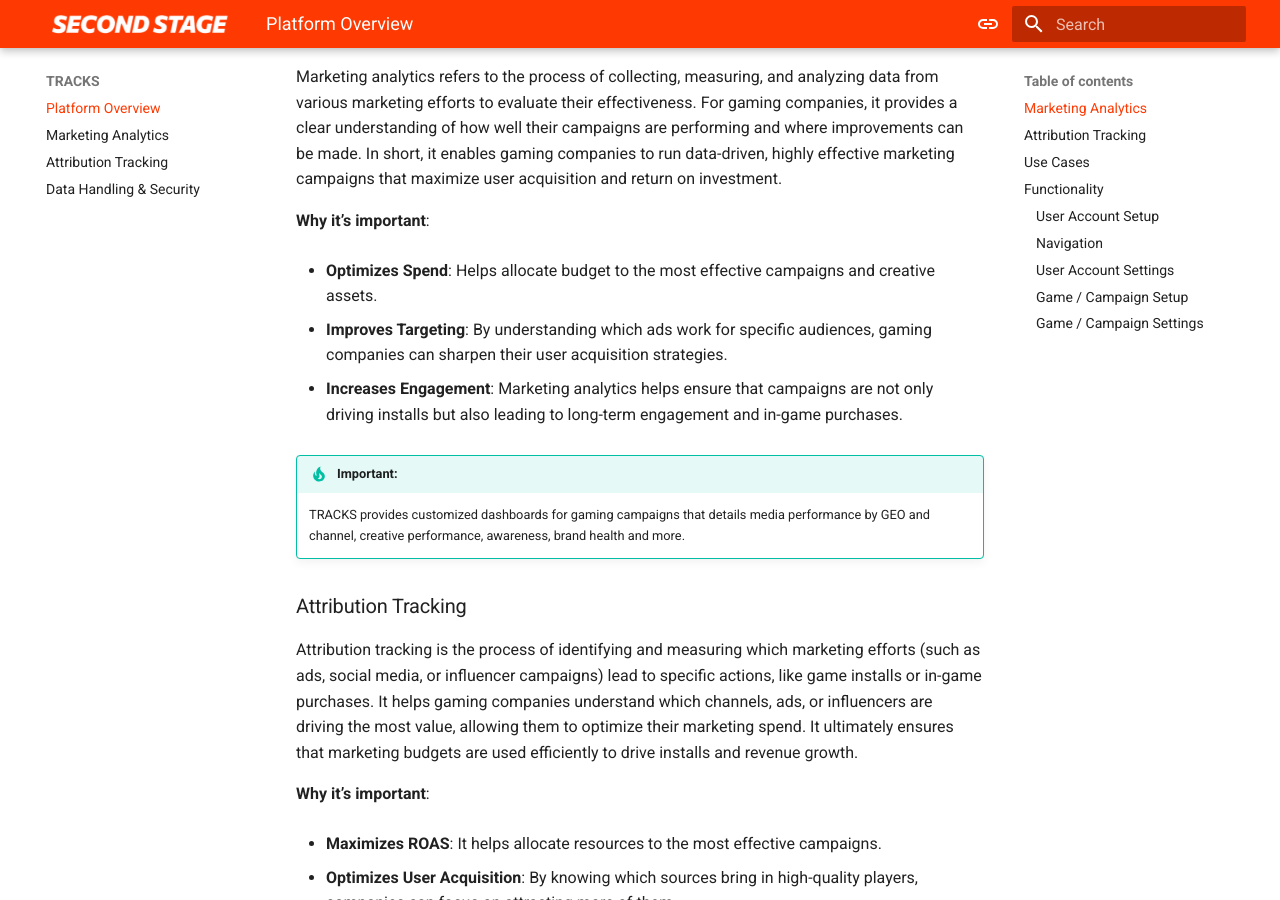
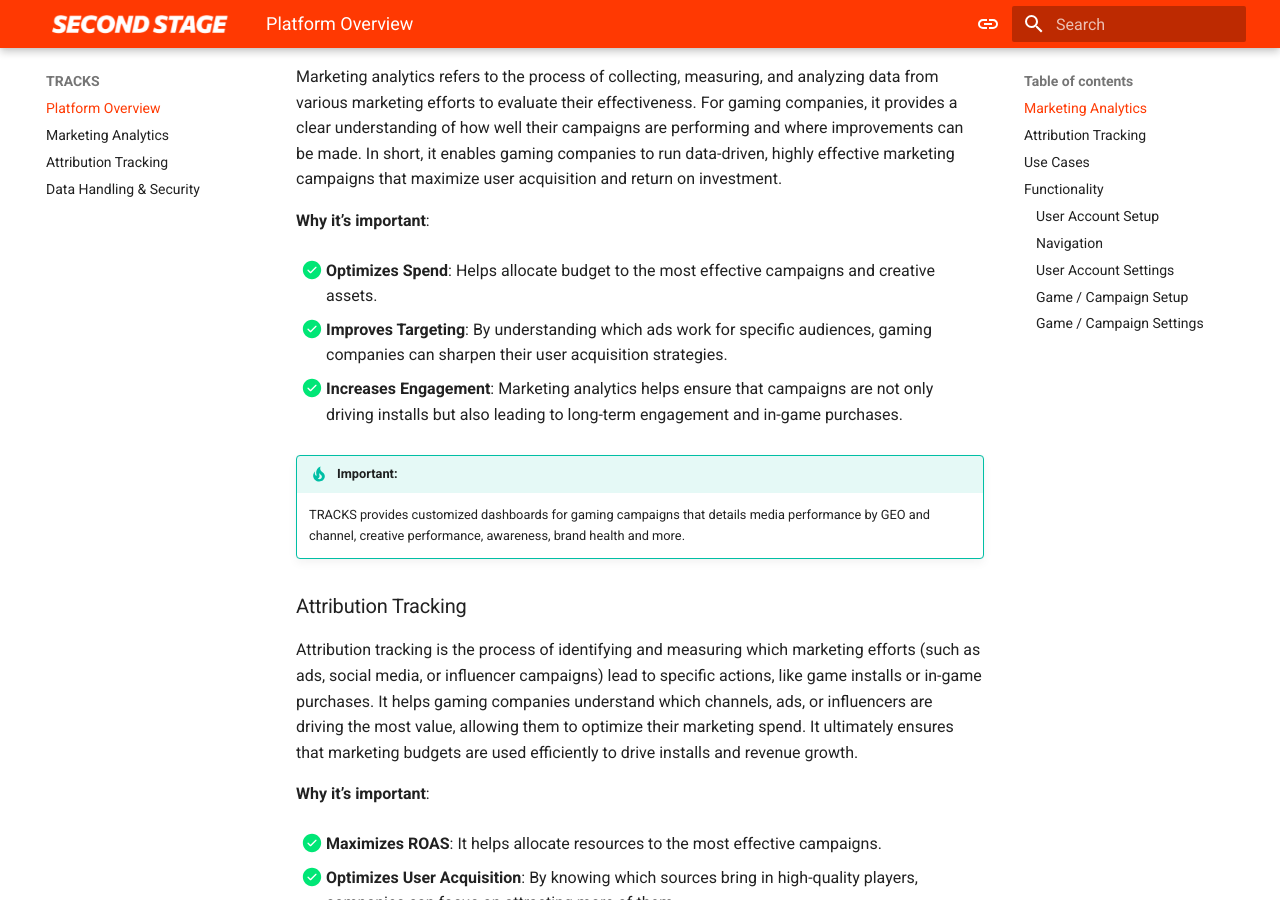
Before and after one commit to secondstage-io/tracks-documentation, an MkDocs documentation site: the page built from docs/tracks/overview.md, in a window 1280 px wide and 900 px high, scrolled down 647 px. Built offline with MkDocs 1.6.1 and Material for MkDocs 9.7.7, drawn with Linux system fonts in a browser that asks for light colours.

```diff
--- a/docs/tracks/overview.md
+++ b/docs/tracks/overview.md
@@ -14,11 +14,11 @@ Marketing analytics refers to the process of collecting, measuring, and analyzin
 
 **Why it’s important**:
 
-- **Optimizes Spend**: Helps allocate budget to the most effective campaigns and creative assets.
+- [x] **Optimizes Spend**: Helps allocate budget to the most effective campaigns and creative assets.
 
-- **Improves Targeting**: By understanding which ads work for specific audiences, gaming companies can sharpen their user acquisition strategies.
+- [x] **Improves Targeting**: By understanding which ads work for specific audiences, gaming companies can sharpen their user acquisition strategies.
 
-- **Increases Engagement**: Marketing analytics helps ensure that campaigns are not only driving installs but also leading to long-term engagement and in-game purchases.
+- [x] **Increases Engagement**: Marketing analytics helps ensure that campaigns are not only driving installs but also leading to long-term engagement and in-game purchases.
 
 !!! tip "Important:"
 
@@ -30,11 +30,11 @@ Attribution tracking is the process of identifying and measuring which marketing
 
 **Why it’s important**:
 
-- **Maximizes ROAS**: It helps allocate resources to the most effective campaigns.
+- [x] **Maximizes ROAS**: It helps allocate resources to the most effective campaigns.
 
-- **Optimizes User Acquisition**: By knowing which sources bring in high-quality players, companies can focus on attracting more of them.
+- [x] **Optimizes User Acquisition**: By knowing which sources bring in high-quality players, companies can focus on attracting more of them.
 
-- **Informs Strategy**: Data-driven insights from attribution tracking help improve future marketing efforts and boost overall performance.
+- [x] **Informs Strategy**: Data-driven insights from attribution tracking help improve future marketing efforts and boost overall performance.
 
 !!! tip "Important:"
 
```
